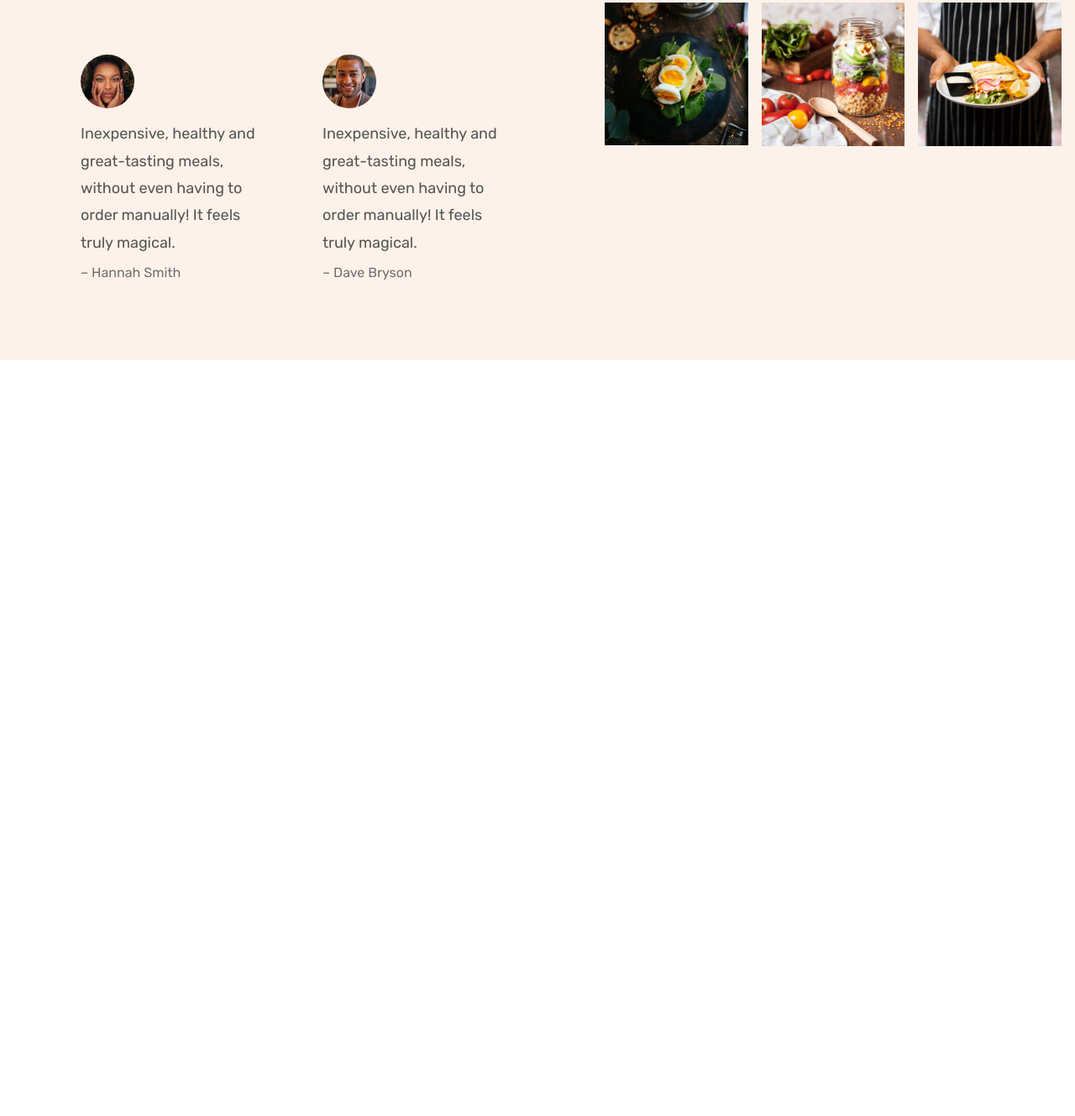
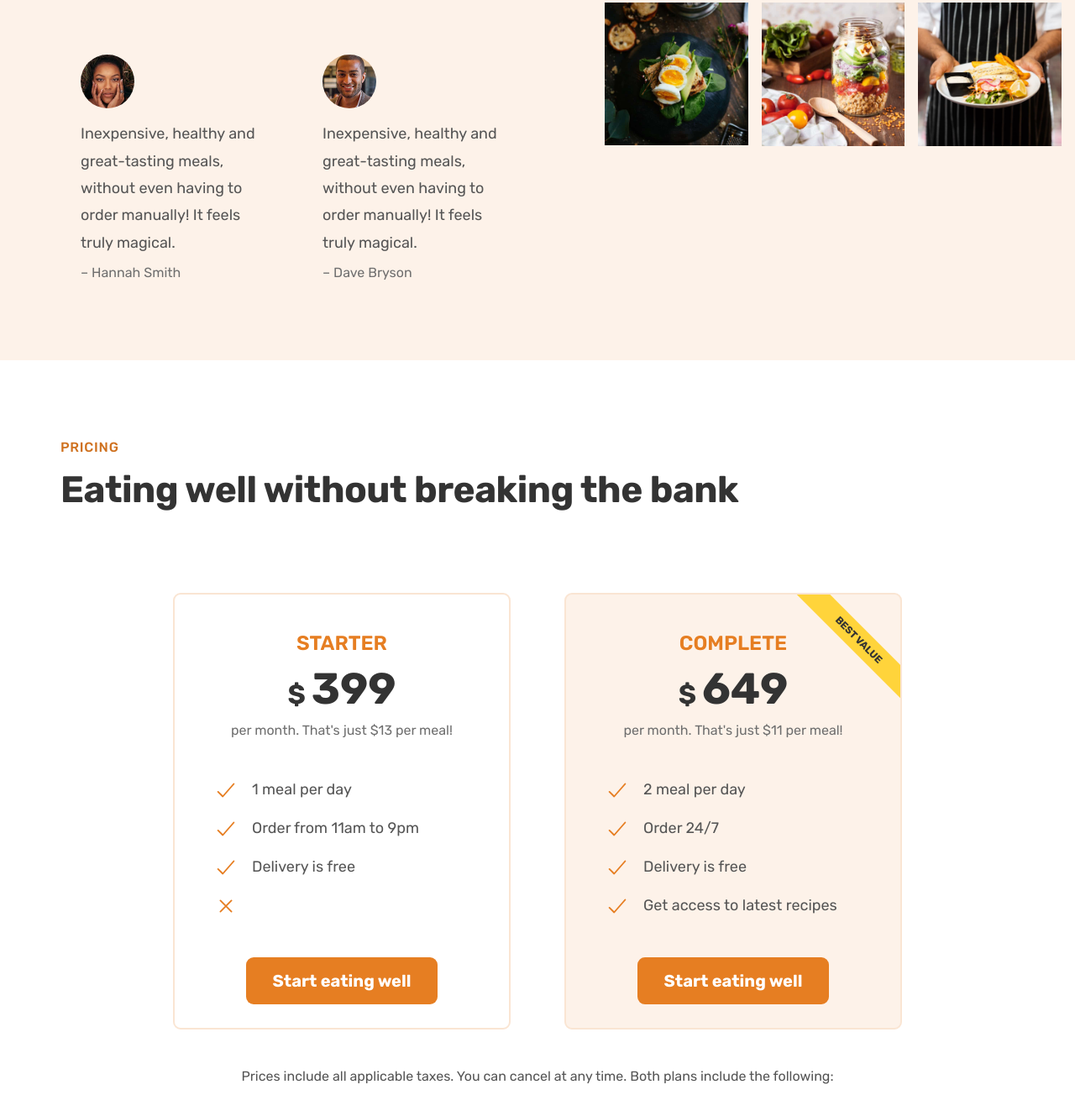
Before and after one commit to ybadr99/omnifood, a plain HTML site: page index.html in a window 1280 px wide. Shown: the part 4234-5563 px from the top of the page at 84% size. Before the commit the page ends 4663 px from the top, so only its background shows below. Drawn offline with nearby package versions, Linux system fonts and the light colour scheme.

Commit message:
Add Pricing section

```diff
--- a/css/style.css
+++ b/css/style.css
@@ -343,3 +343,98 @@
 .gallery-item img:hover {
   transform: scale(1.1);
 }
+
+/*************************/
+/* PRICING SECTION */
+/*************************/
+
+.section-pricing {
+  padding: 9.6rem 0;
+  align-items: center;
+}
+
+.plan-card {
+  padding: 4.6rem;
+  border: 2px solid #fae5d3;
+  border-radius: 9px;
+  width: 75%;
+}
+
+.plan-card--starter {
+  justify-self: end;
+}
+
+.plan-card--complete {
+  background-color: #fdf2e9;
+  position: relative;
+  overflow: hidden;
+}
+
+.plan-card--complete::after {
+  content: "best value";
+  position: absolute;
+  top: 40px;
+  right: -67px;
+  background-color: #ffd43b;
+  padding: 8px 80px;
+  transform: rotate(45deg);
+  text-transform: uppercase;
+  color: #333;
+  font-size: 1.2rem;
+  font-weight: 700;
+}
+
+.plan-header {
+  margin-bottom: 4.8rem;
+  text-align: center;
+  display: flex;
+  flex-direction: column;
+  gap: 1.6rem;
+}
+
+.plan-title {
+  color: var(--main-color);
+  font-size: 2.4rem;
+  font-weight: 600;
+  text-transform: uppercase;
+}
+
+.plan-number {
+  font-size: 3.2rem;
+  color: #333;
+}
+
+.plan-number span {
+  font-size: 5.2rem;
+}
+
+.plan-description {
+  font-size: 1.6rem;
+  color: #6f6f6f;
+}
+
+.plan-list {
+  list-style: none;
+  display: flex;
+  flex-direction: column;
+  gap: 1.6rem;
+}
+
+.plan-list .list-item {
+  font-size: 1.8rem;
+  display: flex;
+  align-items: center;
+  gap: 1.6rem;
+  line-height: 1.2;
+}
+
+.plan-signup {
+  margin-top: 6.4rem;
+  display: block;
+  text-align: center;
+}
+
+.plan-details {
+  text-align: center;
+  font-size: 1.6rem;
+}
--- a/index.html
+++ b/index.html
@@ -371,6 +371,91 @@
           </figure>
         </div>
       </section>
+
+      <section class="section-pricing">
+        <div class="container">
+          <span class="subheading">PRICING </span>
+          <h2 class="heading-secondary">
+            Eating well without breaking the bank
+          </h2>
+        </div>
+
+        <div class="container grid grid--cols-2 grid--center-v mb-md">
+          <div class="plan-card plan-card--starter">
+            <div class="plan-header">
+              <p class="plan-title">starter</p>
+              <h5 class="plan-number">$ <span>399</span></h5>
+              <p class="plan-description">
+                per month. That's just $13 per meal!
+              </p>
+            </div>
+
+            <ul class="plan-list">
+              <li class="list-item">
+                <ion-icon class="list-icon" name="checkmark-outline"></ion-icon>
+                <span> 1 meal per day </span>
+              </li>
+
+              <li class="list-item">
+                <ion-icon class="list-icon" name="checkmark-outline"></ion-icon>
+                <span> Order from 11am to 9pm </span>
+              </li>
+
+              <li class="list-item">
+                <ion-icon class="list-icon" name="checkmark-outline"></ion-icon>
+                <span> Delivery is free </span>
+              </li>
+
+              <li class="list-item">
+                <ion-icon class="list-icon" name="close-outline"></ion-icon>
+              </li>
+            </ul>
+            <div class="plan-signup">
+              <a href="#" class="btn btn-full"> Start eating well </a>
+            </div>
+          </div>
+
+          <div class="plan-card plan-card--complete">
+            <div class="plan-header">
+              <p class="plan-title">complete</p>
+              <h5 class="plan-number">$ <span>649</span></h5>
+              <p class="plan-description">
+                per month. That's just $11 per meal!
+              </p>
+            </div>
+
+            <ul class="plan-list">
+              <li class="list-item">
+                <ion-icon class="list-icon" name="checkmark-outline"></ion-icon>
+                <span> 2 meal per day </span>
+              </li>
+
+              <li class="list-item">
+                <ion-icon class="list-icon" name="checkmark-outline"></ion-icon>
+                <span> Order 24/7 </span>
+              </li>
+
+              <li class="list-item">
+                <ion-icon class="list-icon" name="checkmark-outline"></ion-icon>
+                <span> Delivery is free </span>
+              </li>
+
+              <li class="list-item">
+                <ion-icon class="list-icon" name="checkmark-outline"></ion-icon>
+                <span> Get access to latest recipes </span>
+              </li>
+            </ul>
+            <div class="plan-signup">
+              <a href="#" class="btn btn-full"> Start eating well </a>
+            </div>
+          </div>
+        </div>
+
+        <div class="container plan-details">
+          Prices include all applicable taxes. You can cancel at any time. Both
+          plans include the following:
+        </div>
+      </section>
     </main>
   </body>
 </html>
```
